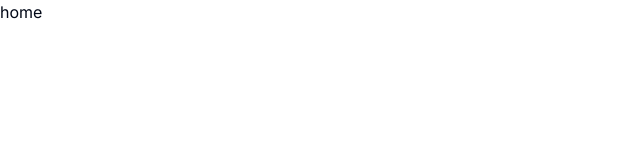
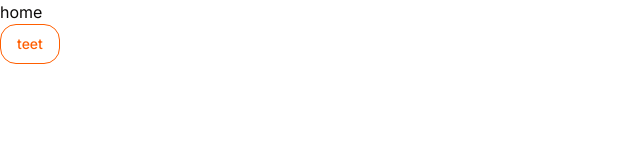
Before and after one commit to YakhyaevGadji/Learning_NextJs, a Next.js app: page / in a window 1280 px wide. Shown: the top 160 px of the page, without its empty margins (0-640 px from the left). Built offline with nearby package versions, Linux system fonts and the light colour scheme.

Commit message:
add: button

```diff
--- a/app/globals.css
+++ b/app/globals.css
@@ -2,60 +2,73 @@
 @tailwind components;
 @tailwind utilities;
 
+html {
+  scroll-behavior: smooth;
+}
+
+@media screen and (prefers-reduced-motion: reduce) {
+  html {
+    scroll-behavior: auto;
+  }
+}
+
 @layer base {
   :root {
-    --background: 0 0% 100%;
-    --foreground: 222.2 84% 4.9%;
+    --foreground: 20 14.3% 4.1%;
+
     --card: 0 0% 100%;
-    --card-foreground: 222.2 84% 4.9%;
+    --card-foreground: 20 14.3% 4.1%;
+
     --popover: 0 0% 100%;
-    --popover-foreground: 222.2 84% 4.9%;
-    --primary: 222.2 47.4% 11.2%;
-    --primary-foreground: 210 40% 98%;
-    --secondary: 210 40% 96.1%;
-    --secondary-foreground: 222.2 47.4% 11.2%;
-    --muted: 210 40% 96.1%;
-    --muted-foreground: 215.4 16.3% 46.9%;
-    --accent: 210 40% 96.1%;
-    --accent-foreground: 222.2 47.4% 11.2%;
+    --popover-foreground: 20 14.3% 4.1%;
+
+    --primary: 22 100% 50%;
+    --primary-foreground: 60 9.1% 97.8%;
+
+    --secondary: 32 100% 98%;
+    --secondary-foreground: 24 9.8% 10%;
+
+    --muted: 60 4.8% 95.9%;
+    --muted-foreground: 25 5.3% 44.7%;
+
+    --accent: 60 4.8% 95.9%;
+    --accent-foreground: 24 9.8% 10%;
+
     --destructive: 0 84.2% 60.2%;
-    --destructive-foreground: 210 40% 98%;
-    --border: 214.3 31.8% 91.4%;
-    --input: 214.3 31.8% 91.4%;
-    --ring: 222.2 84% 4.9%;
-    --radius: 0.5rem;
-    --chart-1: 12 76% 61%;
-    --chart-2: 173 58% 39%;
-    --chart-3: 197 37% 24%;
-    --chart-4: 43 74% 66%;
-    --chart-5: 27 87% 67%;
+    --destructive-foreground: 60 9.1% 97.8%;
+
+    --border: 20 5.9% 90%;
+    --input: 0 0% 90%;
+    --ring: 24.6 95% 53.1%;
+    --radius: 18px;
   }
+}
 
-  .dark {
-    --background: 222.2 84% 4.9%;
-    --foreground: 210 40% 98%;
-    --card: 222.2 84% 4.9%;
-    --card-foreground: 210 40% 98%;
-    --popover: 222.2 84% 4.9%;
-    --popover-foreground: 210 40% 98%;
-    --primary: 210 40% 98%;
-    --primary-foreground: 222.2 47.4% 11.2%;
-    --secondary: 217.2 32.6% 17.5%;
-    --secondary-foreground: 210 40% 98%;
-    --muted: 217.2 32.6% 17.5%;
-    --muted-foreground: 215 20.2% 65.1%;
-    --accent: 217.2 32.6% 17.5%;
-    --accent-foreground: 210 40% 98%;
-    --destructive: 0 62.8% 30.6%;
-    --destructive-foreground: 210 40% 98%;
-    --border: 217.2 32.6% 17.5%;
-    --input: 217.2 32.6% 17.5%;
-    --ring: 212.7 26.8% 83.9%;
-    --chart-1: 220 70% 50%;
-    --chart-2: 160 60% 45%;
-    --chart-3: 30 80% 55%;
-    --chart-4: 280 65% 60%;
-    --chart-5: 340 75% 55%;
+* {
+  font-family: var(--font-nunito), sans-serif;
+}
+
+.scrollbar::-webkit-scrollbar {
+  width: 4px;
+}
+
+.scrollbar::-webkit-scrollbar-track {
+  border-radius: 6px;
+  background: #fff;
+}
+
+.scrollbar::-webkit-scrollbar-thumb {
+  background: #dbdadd;
+  border-radius: 6px;
+}
+
+.scrollbar::-webkit-scrollbar-thumb:hover {
+  background: #dbdadd;
+}
+
+@layer utilities {
+  .text-balance {
+    text-wrap: balance;
   }
 }
 
@@ -67,3 +80,15 @@
     @apply bg-background text-foreground;
   }
 }
+
+#nprogress .bar {
+  @apply bg-primary !important;
+}
+
+#nprogress .peg {
+  @apply shadow-md shadow-primary !important;
+}
+
+#nprogress .spinner-icon {
+  @apply border-t-primary border-l-primary !important;
+}
--- a/app/page.tsx
+++ b/app/page.tsx
@@ -1,7 +1,11 @@
 import Image from "next/image";
+import {Button} from "@/components/ui/button";
 
 export default function Home() {
   return (
-      <h1>home</h1>
+      <>
+        <h1>home</h1>
+          <Button variant="outline">teet</Button>
+      </>
   );
 }
--- a/components/ui/button.tsx
+++ b/components/ui/button.tsx
@@ -1,56 +1,59 @@
-import * as React from "react"
-import { Slot } from "@radix-ui/react-slot"
-import { cva, type VariantProps } from "class-variance-authority"
+'use client';
 
-import { cn } from "@/lib/utils"
+import * as React from 'react';
+import { Slot } from '@radix-ui/react-slot';
+import { cva, type VariantProps } from 'class-variance-authority';
+
+import { cn } from '@/lib/utils';
+import { Loader } from 'lucide-react';
 
 const buttonVariants = cva(
-  "inline-flex items-center justify-center whitespace-nowrap rounded-md text-sm font-medium ring-offset-background transition-colors focus-visible:outline-none focus-visible:ring-2 focus-visible:ring-ring focus-visible:ring-offset-2 disabled:pointer-events-none disabled:opacity-50",
+    'inline-flex items-center justify-center whitespace-nowrap rounded-md active:translate-y-[1px] text-sm font-medium ring-offset-background transition-colors focus-visible:outline-none focus-visible:ring-2 focus-visible:ring-ring focus-visible:ring-offset-2 disabled:pointer-events-none disabled:opacity-50 disabled:bg-gray-500',
     {
         variants: {
             variant: {
-        default: "bg-primary text-primary-foreground hover:bg-primary/90",
-        destructive:
-          "bg-destructive text-destructive-foreground hover:bg-destructive/90",
-        outline:
-          "border border-input bg-background hover:bg-accent hover:text-accent-foreground",
-        secondary:
-          "bg-secondary text-secondary-foreground hover:bg-secondary/80",
-        ghost: "hover:bg-accent hover:text-accent-foreground",
-        link: "text-primary underline-offset-4 hover:underline",
+                default: 'bg-primary text-primary-foreground hover:bg-primary/90',
+                destructive: 'bg-destructive text-destructive-foreground hover:bg-destructive/90',
+                outline: 'border border-primary text-primary bg-transparent hover:bg-secondary',
+                secondary: 'bg-secondary text-primary hover:bg-secondary/50',
+                ghost: 'hover:bg-secondary hover:text-secondary-foreground',
+                link: 'text-primary underline-offset-4 hover:underline',
             },
             size: {
-        default: "h-10 px-4 py-2",
-        sm: "h-9 rounded-md px-3",
-        lg: "h-11 rounded-md px-8",
-        icon: "h-10 w-10",
+                default: 'h-10 px-4 py-2',
+                sm: 'h-9 rounded-md px-3',
+                lg: 'h-11 rounded-md px-8',
+                icon: 'h-10 w-10',
             },
         },
         defaultVariants: {
-      variant: "default",
-      size: "default",
+            variant: 'default',
+            size: 'default',
         },
-  }
-)
+    },
+);
 
 export interface ButtonProps
     extends React.ButtonHTMLAttributes<HTMLButtonElement>,
         VariantProps<typeof buttonVariants> {
-  asChild?: boolean
+    asChild?: boolean;
+    loading?: boolean;
 }
 
 const Button = React.forwardRef<HTMLButtonElement, ButtonProps>(
-  ({ className, variant, size, asChild = false, ...props }, ref) => {
-    const Comp = asChild ? Slot : "button"
+    ({ className, variant, size, asChild = false, children, disabled, loading, ...props }, ref) => {
+        const Comp = asChild ? Slot : 'button';
         return (
             <Comp
+                disabled={disabled || loading}
                 className={cn(buttonVariants({ variant, size, className }))}
                 ref={ref}
-        {...props}
-      />
-    )
-  }
-)
-Button.displayName = "Button"
+                {...props}>
+                {!loading ? children : <Loader className="w-5 h-5 animate-spin" />}
+            </Comp>
+        );
+    },
+);
+Button.displayName = 'Button';
 
-export { Button, buttonVariants }
+export { Button, buttonVariants };
```
Lines whose indentation alone changed are shown as unchanged.
